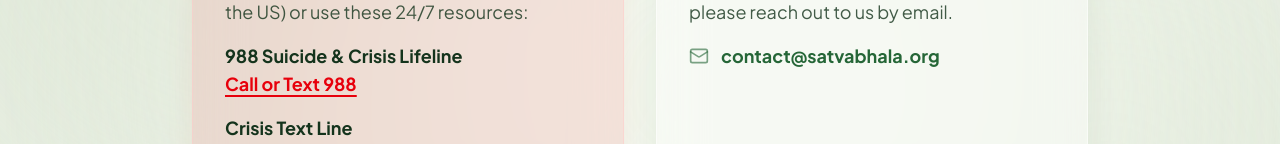
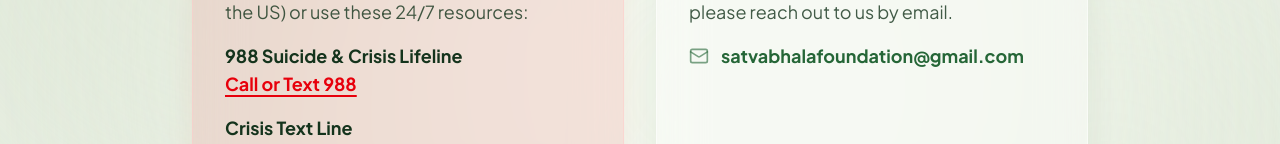
Before and after one commit to Aaxhirrr/Satvabhala-Foundation, a Next.js app: page /contact in a window 1280 px wide. Shown: the part 425-569 px from the top of the page. Built offline with nearby package versions, Linux system fonts and the light colour scheme.

Commit message:
Update site contact email

```diff
--- a/app/contact/page.tsx
+++ b/app/contact/page.tsx
@@ -72,10 +72,10 @@
                 <div className="flex items-center gap-3">
                   <Mail className="w-5 h-5 text-primary/60" />
                   <a
-                    href="mailto:contact@satvabhala.org"
+                    href="mailto:satvabhalafoundation@gmail.com"
                     className="text-primary font-bold hover:underline font-sans"
                   >
-                    contact@satvabhala.org
+                    satvabhalafoundation@gmail.com
                   </a>
                 </div>
               </div>
--- a/components/Footer.tsx
+++ b/components/Footer.tsx
@@ -61,7 +61,7 @@
     instagram:
       "https://www.instagram.com/sidsfoundation?igsh=eWk3Y3hoaG92cmVt&utm_source=qr",
     github: "https://github.com/Aaxhirrr/Satvabhala-Foundation",
-    email: "contact@satvabhala.org",
+    email: "satvabhalafoundation@gmail.com",
   },
   copyrightText,
 }: FooterProps) => {
```
